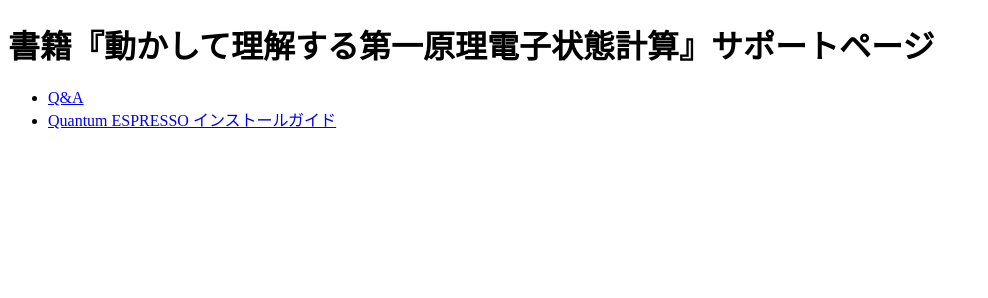
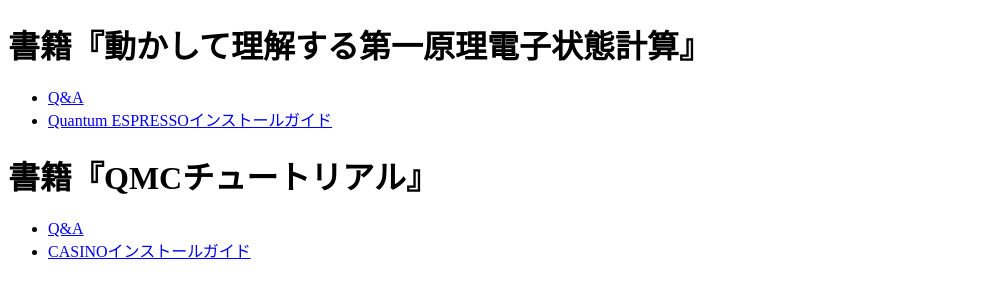
Before and after one commit to ichibha/ichibha.github.io, a plain HTML site: page book_support.html in a window 1280 px wide. Shown: the whole page, without its empty margins (0-988 px from the left). Drawn offline with Linux system fonts and the light colour scheme.

Commit message:
casinoのページを追加

```diff
--- a/book_support.html
+++ b/book_support.html
@@ -3,15 +3,27 @@
 
 <head>
     <meta charset="UTF-8">
-    <title>サポートページ - 動かして理解する第一原理電子状態計算</title>
+    <title>サポートページ</title>
 </head>
 
 <body>
-    <h1>書籍『動かして理解する第一原理電子状態計算』サポートページ</h1>
+    <h1>書籍『動かして理解する第一原理電子状態計算』</h1>
     <ul>
         <li><a href="https://github.com/ichibha/ichibha.github.io/blob/main/qe/qa.md">Q&A</a></li>
-        <li><a href="https://github.com/ichibha/ichibha.github.io/blob/main/qe/install_qe.md">Quantum ESPRESSO
-                インストールガイド</a></li>
+        <li>
+            <a href="https://github.com/ichibha/ichibha.github.io/blob/main/qe/install_qe.md">
+                Quantum ESPRESSOインストールガイド
+            </a>
+        </li>
+    </ul>
+    <h1>書籍『QMCチュートリアル』</h1>
+    <ul>
+        <li><a href="https://github.com/ichibha/ichibha.github.io/blob/main/casino/qa.md">Q&A</a></li>
+        <li>
+            <a href="https: //github.com/ichibha/ichibha.github.io/blob/main/casino/install_casino.md">
+                CASINOインストールガイド
+            </a>
+        </li>
     </ul>
 </body>
 
```
Also changed, not shown: 2 other files.
